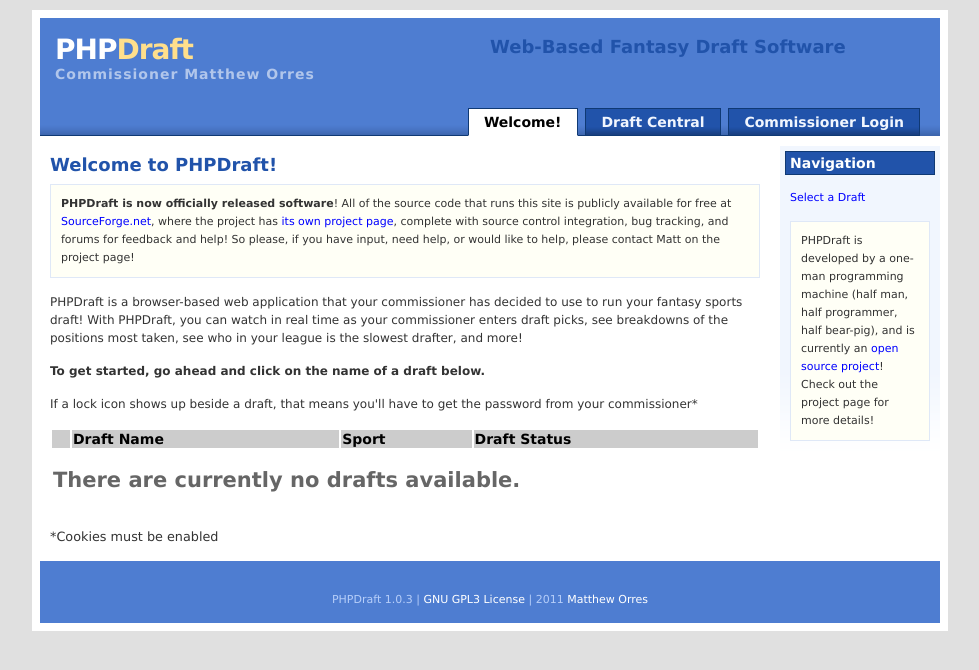
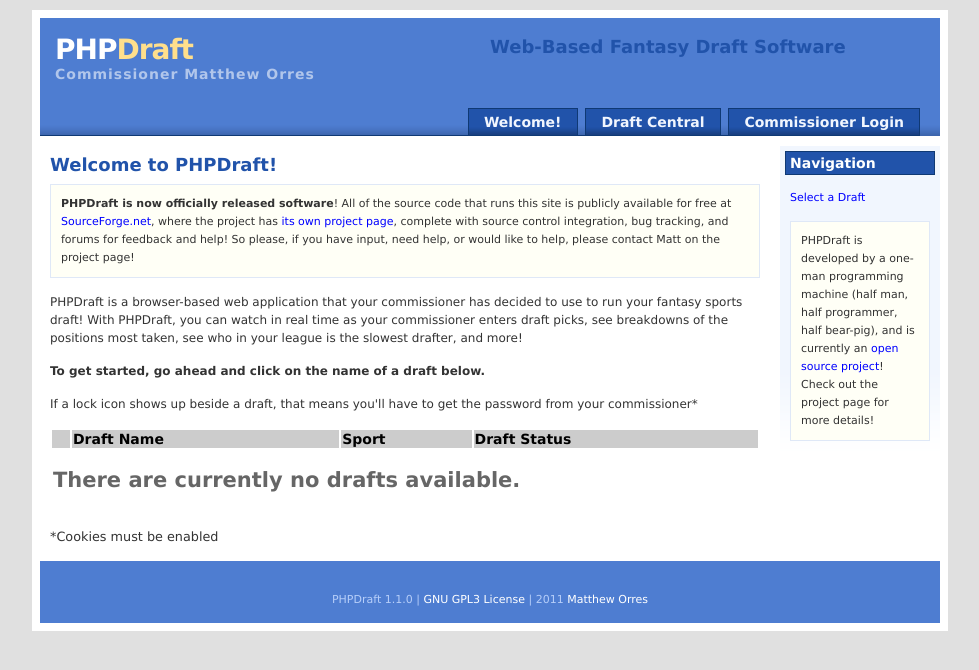
Before and after one commit to mattheworres/hootdraft, a PHP site: page /index.php in a window 1280 px wide. Shown: the top 670 px of the page, without its empty margins (150-1129 px from the left). Run offline with PHP 8.4, Linux system fonts and the light colour scheme; data comes from the database, SQL or seed files in the repository; data that the repository does not hold is empty; some libraries are stand-ins or nearby versions.

Commit message:
We're on 1.1 now.

```diff
--- a/includes/footer.php
+++ b/includes/footer.php
@@ -1,6 +1,6 @@
 <div id="footer">
 	<!--<a href="#">Link One</a> | <a href="#">Link Two</a> | <a href="#">Link Three</a> | <a href="#">Link Four</a> | <a href="#">Link Five</a>--><br />
-	PHPDraft 1.0.3 | <a href="http://gplv3.fsf.org/" target="_blank">GNU GPL3 License</a> | 2011 <a href="http://www.mattheworres.com" target="_blank">Matthew Orres</a>
+	PHPDraft 1.1.0 | <a href="http://gplv3.fsf.org/" target="_blank">GNU GPL3 License</a> | 2011 <a href="http://www.mattheworres.com" target="_blank">Matthew Orres</a>
 </div>
 
 <div id="loadingDialog">
```
